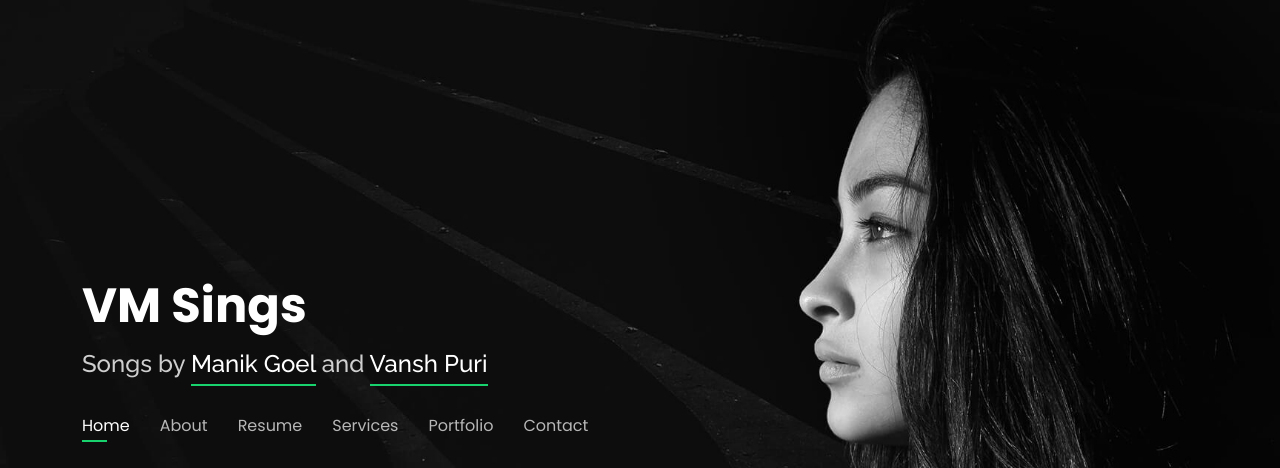
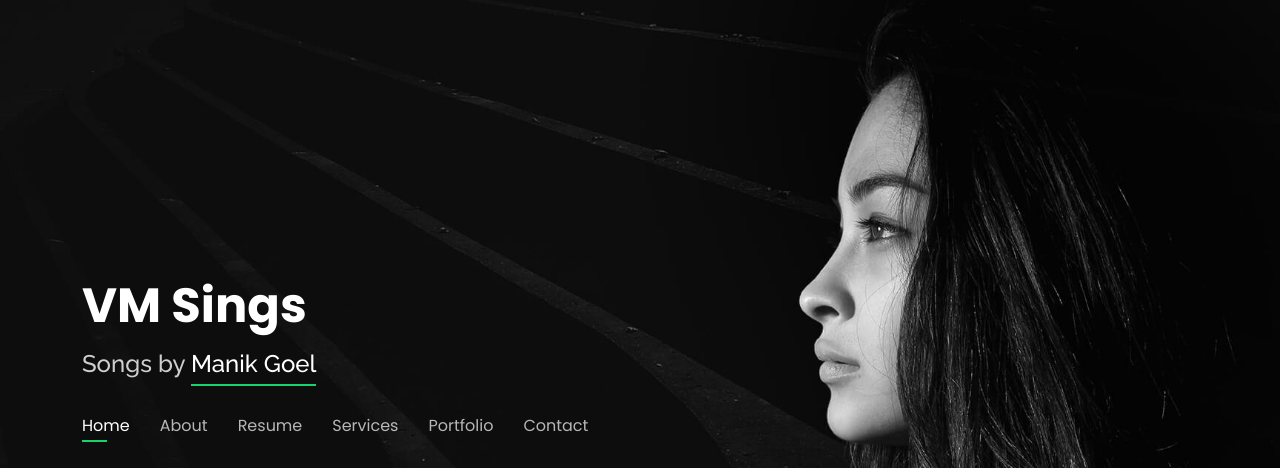
Before and after one commit to NEWTONASOP/vm-sings, a plain HTML site: page index.html in a window 1280 px wide. Shown: the top 468 px of the page. Drawn offline with nearby package versions, Linux system fonts and the light colour scheme.

Commit message:
Update index.html

```diff
--- a/index.html
+++ b/index.html
@@ -44,7 +44,7 @@
       <h1><a href="index.html">VM Sings</a></h1>
       <!-- Uncomment below if you prefer to use an image logo -->
       <!-- <a href="index.html" class="mr-auto"><img src="assets/img/logo.png" alt="" class="img-fluid"></a> -->
-      <h2>Songs by <span>Manik Goel</span> and <span>Vansh Puri</span></h2>
+      <h2>Songs by <span>Manik Goel</span></h2>
 
       <nav id="navbar" class="navbar">
         <ul>
```
